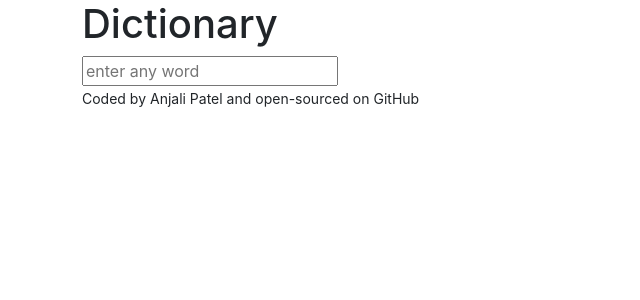
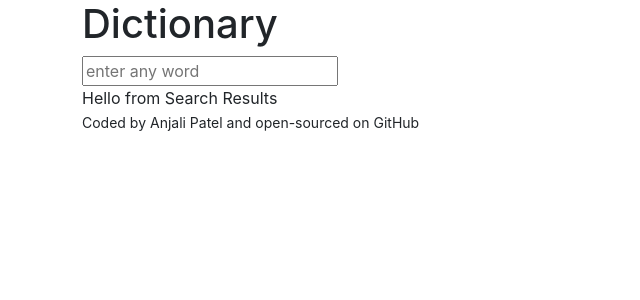
Before and after one commit to anjali-patelnz/anjali_dictionary_app, a React (Create React App) app: page / in a window 1280 px wide. Shown: the top 300 px of the page, without its empty margins (0-640 px from the left). Built offline with nearby package versions, Linux system fonts and the light colour scheme.

Commit message:
Created Search Results component

```diff
--- a/src/Dictionary.js
+++ b/src/Dictionary.js
@@ -1,11 +1,13 @@
 import React, { useState } from "react";
 import axios from "axios";
+import SearchResults from "./SearchResults";
 
 export default function Dictionary() {
   const [word, setWord] = useState(" ");
+  let [searchResults, setSearchResults] = useState(null);
 
   function handleApiCall(response) {
-    console.log(response.data);
+    setSearchResults(response.data[0]);
   }
 
   function search() {
@@ -35,6 +37,8 @@ export default function Dictionary() {
   return (
     <div className="Dictionary">
       <div className="SearchEngine">{SearchEngine}</div>
+
+      <SearchResults data={searchResults} />
     </div>
   );
 }
--- /dev/null
+++ b/src/SearchResults.js
@@ -0,0 +1,13 @@
+import React from "react";
+
+export default function SearchResults(props) {
+  if (props.data) {
+    return (
+      <div className="SearchResults">
+        <h2>{props.data.word}</h2>
+      </div>
+    );
+  } else {
+    return <div>Hello from Search Results</div>;
+  }
+}
```
